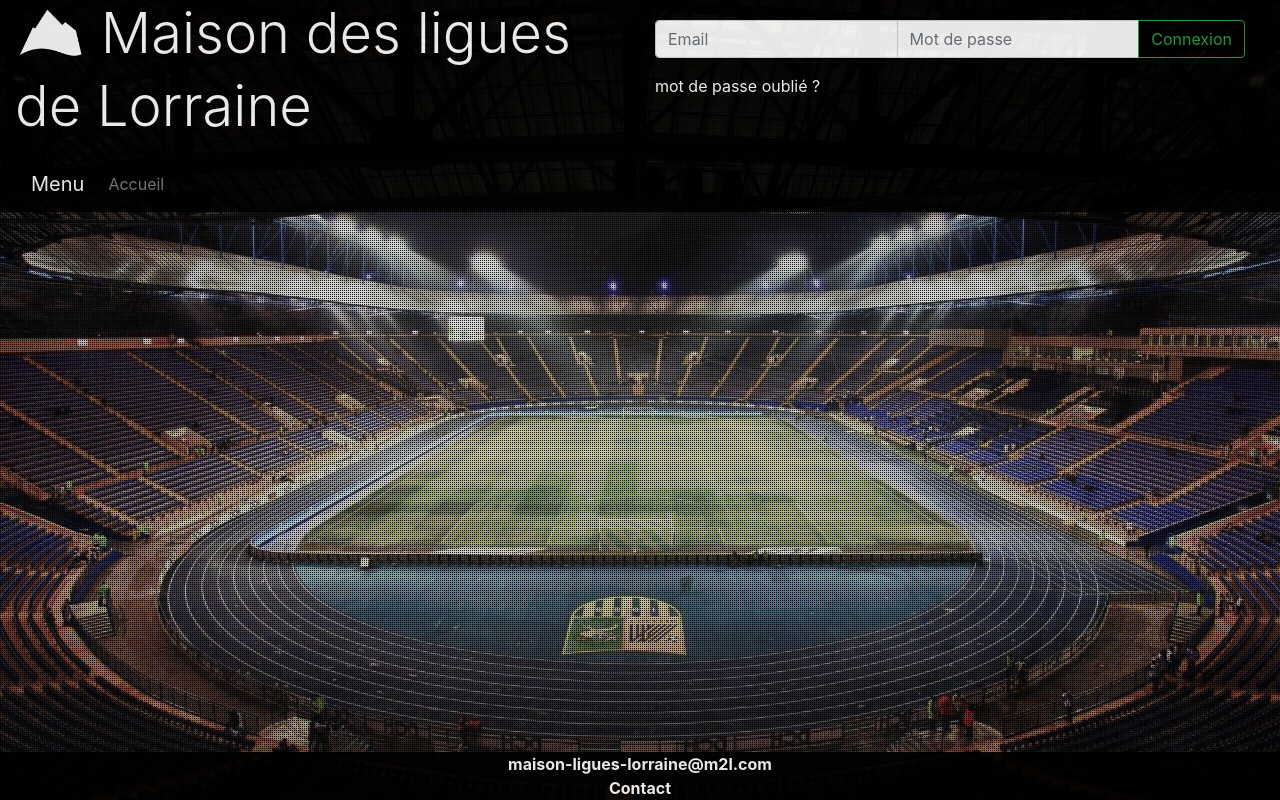
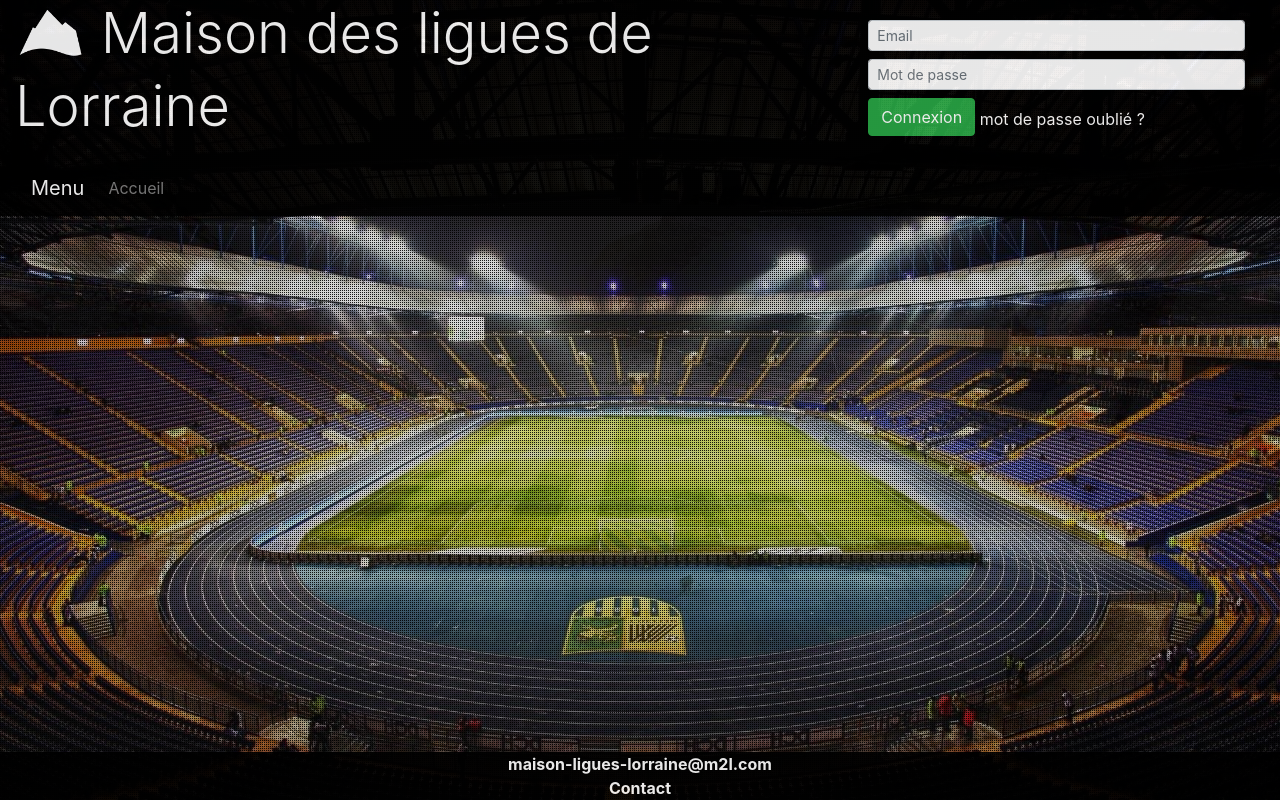
Before and after one commit to deviljoew/M2L, a PHP site: page /index.php?uc=v_header in a window 1280 px wide. Run offline with PHP 8.4, Linux system fonts and the light colour scheme; the visitor is signed in with stand-in values (Sample User, id 1); data that the repository does not hold is empty.

Commit message:
2nd part

```diff
--- a/M2L/vues/v_form_connexion.php
+++ b/M2L/vues/v_form_connexion.php
@@ -1,10 +1,10 @@
-<form style="margin-top:20px;margin-right:20px" class="form-group" action="index.php?uc=Connexion&action=connexion" method="POST">
-  <div class="input-group">
-    <input type="email" class="form-control" id="emailconnexion" name="emailconnexion" placeholder="Email">
-    <input type="password" class="form-control" id="motdepasseconnexion" name="motdepasseconnexion" placeholder="Mot de passe">
-    <div class="input-group-append">
-      <button TITLE="Connexion" class="btn btn-outline-success " name="Valider" type="submit">Connexion</button>
+<form style="margin-top:20px;margin-right:20px" class="group-form" action="index.php?uc=Connexion&action=connexion" method="POST">
+    <div class=" mb-2">
+    <input style="margin-right;" type="email" class="form-control form-control-sm" id="emailconnexion" name="emailconnexion" placeholder="Email">
     </div>
-  </div>
+    <div class=" mb-2">
+    <input style="margin-right;" type="password" class="form-control form-control-sm" id="motdepasseconnexion" name="motdepasseconnexion" placeholder="Mot de passe">
+    </div>
+    <button TITLE="Connexion" class="btn btn-success  mb-2" name="Valider" type="submit">Connexion</button>
+        <a style="color:white;" href="index.php?uc=oubliemdp&action=envoimdp">mot de passe oublié ?</a>
 </form>
-    <a style="color:white;" href="index.php?uc=oubliemdp&action=envoimdp">mot de passe oublié ?</a>
--- a/M2L/vues/v_header.php
+++ b/M2L/vues/v_header.php
@@ -5,10 +5,10 @@ if(!isset($_REQUEST['uc'])){
 ?>
     <div class="container-fluid" style="z-index:1;height:auto; background-color:black; opacity:0.9;">
       <div class="row">
-        <div class="col-md-6">
+        <div class="col-md-8">
           <p class="display-4" style="color:white"><img src="./images/logo_blk.png" width="70px"/> Maison des ligues de Lorraine</p>
 				</div>
-				<div class="col-md-6" style="z-index:10;">
+				<div class="col-md-4" style="z-index:10;">
           <?php
            if((!isset($_SESSION['demandeur']) || $_SESSION['demandeur'] == "non") && (!isset($_SESSION['tresorier']) || $_SESSION['tresorier'] == "non")){
               include("v_form_connexion.php");
```
